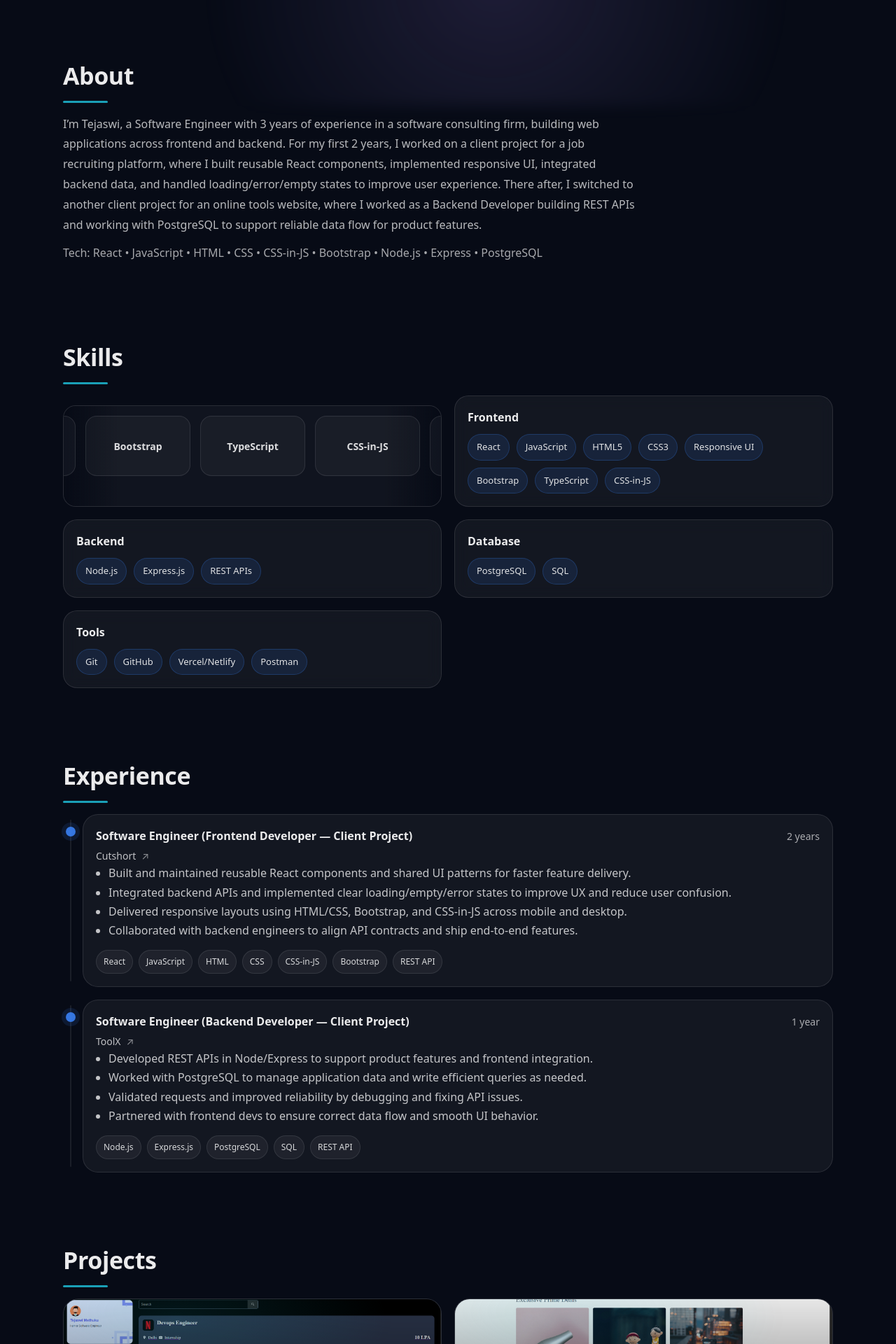
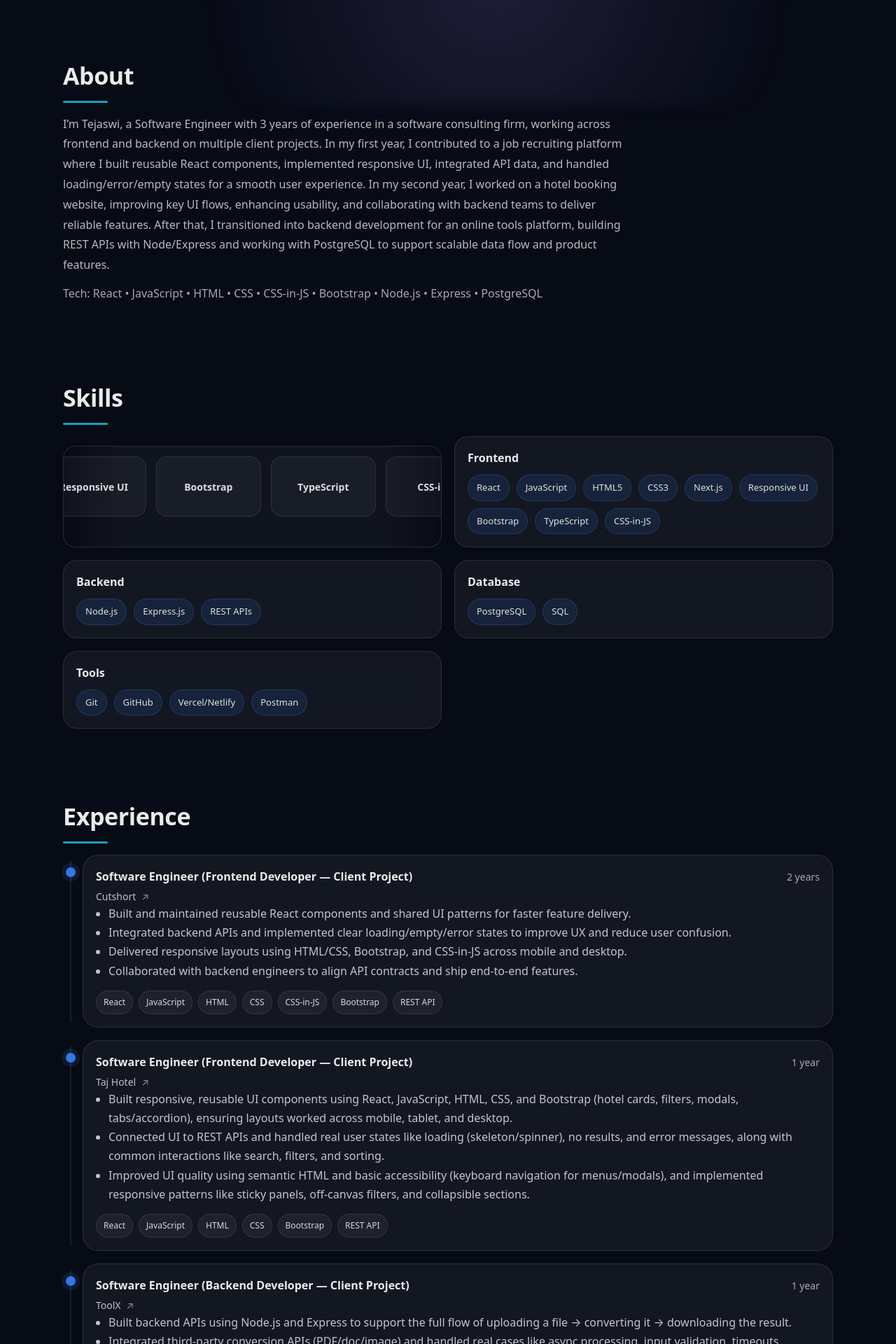
Before and after one commit to tejaswi20001/Tejaswi-portfolio, a React (Vite) app: page / in a window 1280 px wide. Shown: the part 880-2800 px from the top of the page at 70% size. Built offline with nearby package versions, Linux system fonts and the light colour scheme; no server answers.

Commit message:
update projects

```diff
--- a/src/components/data/PortfolioData.js
+++ b/src/components/data/PortfolioData.js
@@ -8,6 +8,7 @@ export const skills = [
       "JavaScript",
       "HTML5",
       "CSS3",
+      "Next.js",
       "Responsive UI",
       "Bootstrap",
       "TypeScript",
@@ -83,17 +84,29 @@ export const experience = [
     ],
   },
   {
+    role: "Software Engineer (Frontend Developer — Client Project)",
+    company: "Taj Hotel",
+    duration: "1 year",
+    link: "https://www.tajhotels.com/en-in",
+    points: [
+      "Built responsive, reusable UI components using React, JavaScript, HTML, CSS, and Bootstrap (hotel cards, filters, modals, tabs/accordion), ensuring layouts worked across mobile, tablet, and desktop.",
+      "Connected UI to REST APIs and handled real user states like loading (skeleton/spinner), no results, and error messages, along with common interactions like search, filters, and sorting.",
+      "Improved UI quality using semantic HTML and basic accessibility (keyboard navigation for menus/modals), and implemented responsive patterns like sticky panels, off-canvas filters, and collapsible sections.",
+    ],
+    tech: ["React", "JavaScript", "HTML", "CSS", "Bootstrap", "REST API"],
+  },
+  {
     role: "Software Engineer (Backend Developer — Client Project)",
     company: "ToolX",
     duration: "1 year",
     link: "https://www.toolsx.site/",
     points: [
-      "Developed REST APIs in Node/Express to support product features and frontend integration.",
-      "Worked with PostgreSQL to manage application data and write efficient queries as needed.",
-      "Validated requests and improved reliability by debugging and fixing API issues.",
-      "Partnered with frontend devs to ensure correct data flow and smooth UI behavior.",
+      "Built backend APIs using Node.js and Express to support the full flow of uploading a file → converting it → downloading the result.",
+      "Integrated third-party conversion APIs (PDF/doc/image) and handled real cases like async processing, input validation, timeouts, retries, and clear error messages when conversions fail.",
+      "Improved file-handling safety by adding file type/size checks, generating unique job IDs, and cleaning up temporary files after conversion to manage storage.",
+      "Improved reliability with production practices like rate limiting, structured logging, and centralized error-handling middleware to simplify debugging.",
     ],
 
-    tech: ["Node.js", "Express.js", "PostgreSQL", "SQL", "REST API"],
+    tech: ["Node.js", "Express.js", "Third Party APIs"],
   },
 ];
--- a/src/components/pages/Home.jsx
+++ b/src/components/pages/Home.jsx
@@ -25,14 +25,17 @@ export default function Home() {
       <Section id="about" title="About">
         <p style={{ opacity: 0.78, lineHeight: 1.8, maxWidth: 820, margin: 0 }}>
           I’m Tejaswi, a Software Engineer with 3 years of experience in a
-          software consulting firm, building web applications across frontend
-          and backend. For my first 2 years, I worked on a client project for a
-          job recruiting platform, where I built reusable React components,
-          implemented responsive UI, integrated backend data, and handled
-          loading/error/empty states to improve user experience. There after, I
-          switched to another client project for an online tools website, where
-          I worked as a Backend Developer building REST APIs and working with
-          PostgreSQL to support reliable data flow for product features.
+          software consulting firm, working across frontend and backend on
+          multiple client projects. In my first year, I contributed to a job
+          recruiting platform where I built reusable React components,
+          implemented responsive UI, integrated API data, and handled
+          loading/error/empty states for a smooth user experience. In my second
+          year, I worked on a hotel booking website, improving key UI flows,
+          enhancing usability, and collaborating with backend teams to deliver
+          reliable features. After that, I transitioned into backend development
+          for an online tools platform, building REST APIs with Node/Express and
+          working with PostgreSQL to support scalable data flow and product
+          features.
         </p>
 
         <p style={{ opacity: 0.7, marginTop: 14 }}>
```
